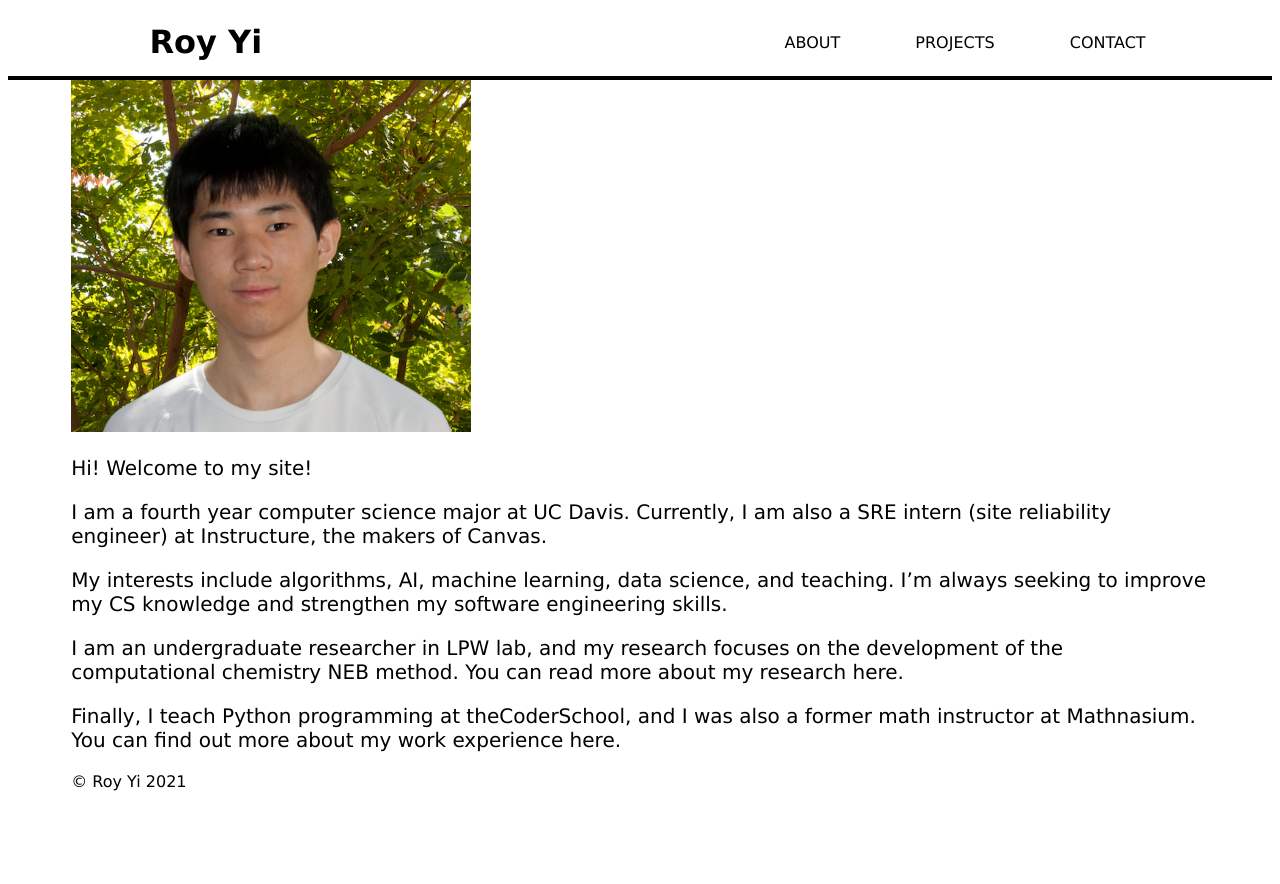
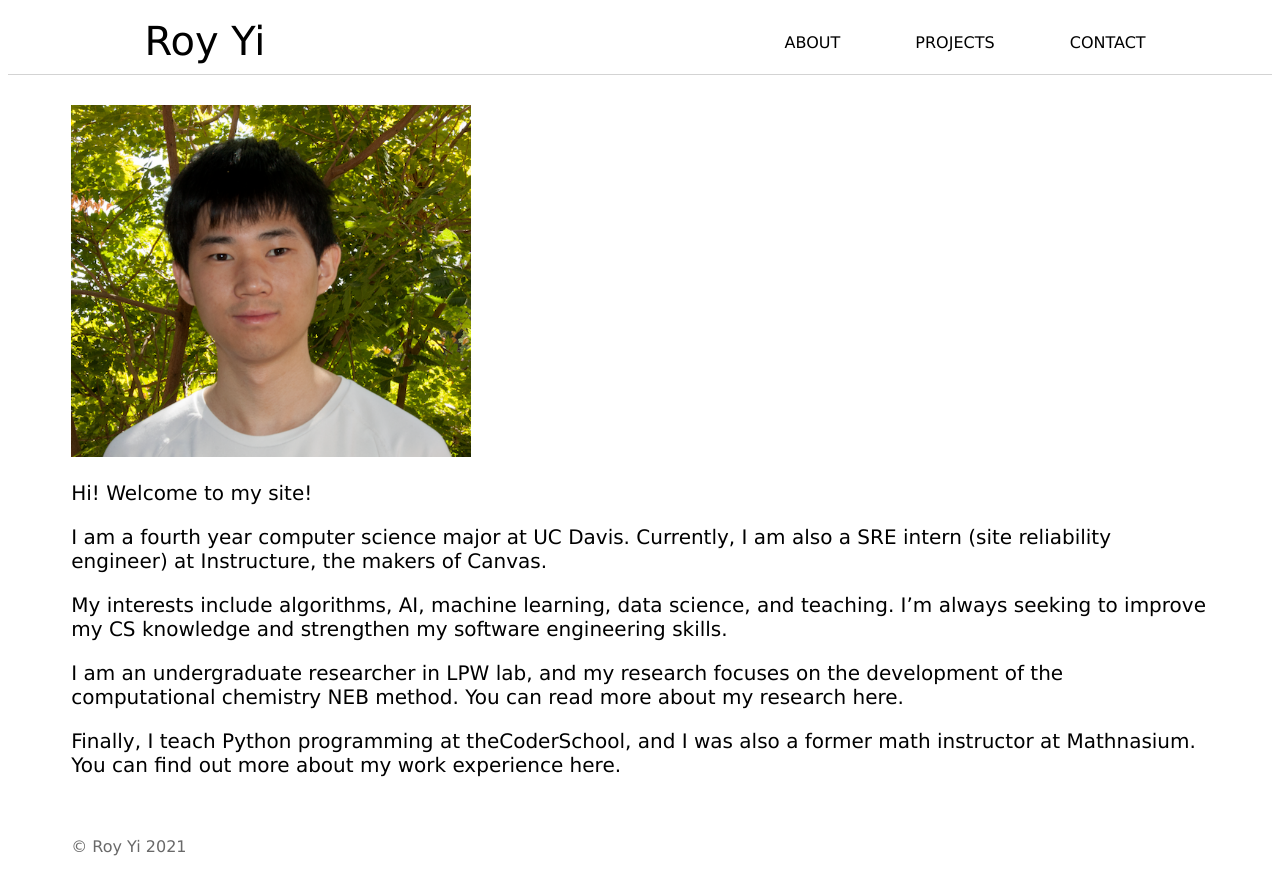
Before and after one commit to royyi/royyi.github.io, a plain HTML site: page index.html in a window 1280 px wide. Before the commit the page ends 800 px from the top, so only its background shows below. Drawn offline with Linux system fonts and the light colour scheme.

Commit message:
made style adjustments

```diff
--- a/index.html
+++ b/index.html
@@ -6,6 +6,11 @@
         <meta name="author" content="Roy Yi">
         <meta name="description" content="">
         <meta name="viewport" content="width=device-width, initial-scale=1">
+
+        <!-- Roboto Web Font -->
+
+        <link rel="preconnect" href="https://fonts.gstatic.com">
+        <link href="https://fonts.googleapis.com/css2?family=Noto+Sans&display=swap" rel="stylesheet">
 
         <link href="style.css" rel="stylesheet">
     </head>
@@ -25,7 +30,7 @@
         </header>
 
         <div class="wrapper">
-            <img src="profile.png" width="400">
+            <img id="profile" src="profile.png" width="400">
 
             <p>Hi! Welcome to my site!</p>
 
--- a/style.css
+++ b/style.css
@@ -8,7 +8,14 @@ p {
 
 header {
     /* background: lightgray; */
-    border-bottom: 4px solid black;
+    border-bottom: 1px solid lightgray;
+}
+
+footer {
+    margin: 0 auto;
+    padding-top: 40px;
+    padding-bottom: 20px;
+    color: dimgray;
 }
 
 .container {
@@ -21,6 +28,10 @@ header {
     margin: 0 auto;
 }
 
+#profile {
+    margin-top: 30px;
+}
+
 header::after {
     content: "";
     display: table;
@@ -29,7 +40,10 @@ header::after {
 
 h1 {
     float: left;
-    margin: 15px;
+    margin: 10px;
+    font-family: 'Verdana', sans-serif;
+    font-size: 40px;
+    font-weight: normal;
 }
 
 nav {
@@ -52,4 +66,9 @@ nav a {
     color: black;
     text-decoration: none;
     text-transform: uppercase;
+    transition: 0.3s;
 }
+
+nav a:hover {
+    color: orange;
+}
```
